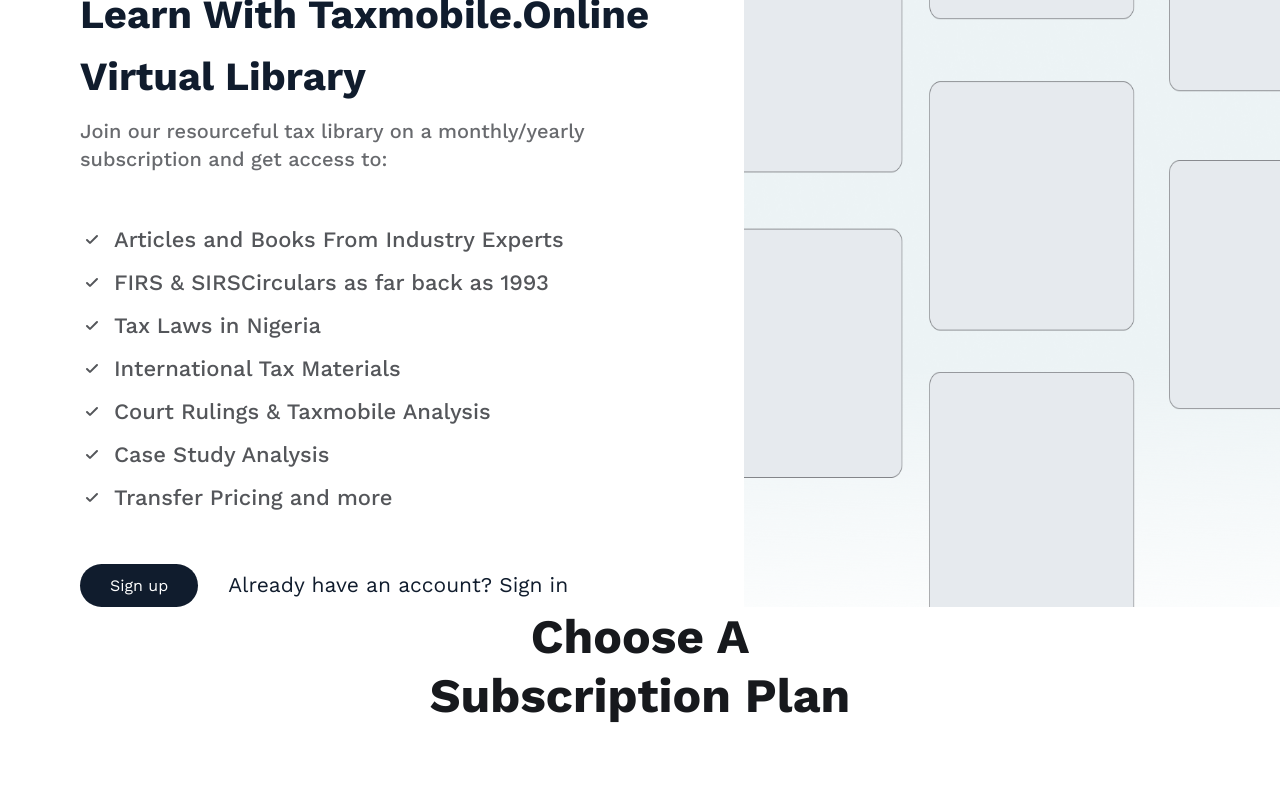
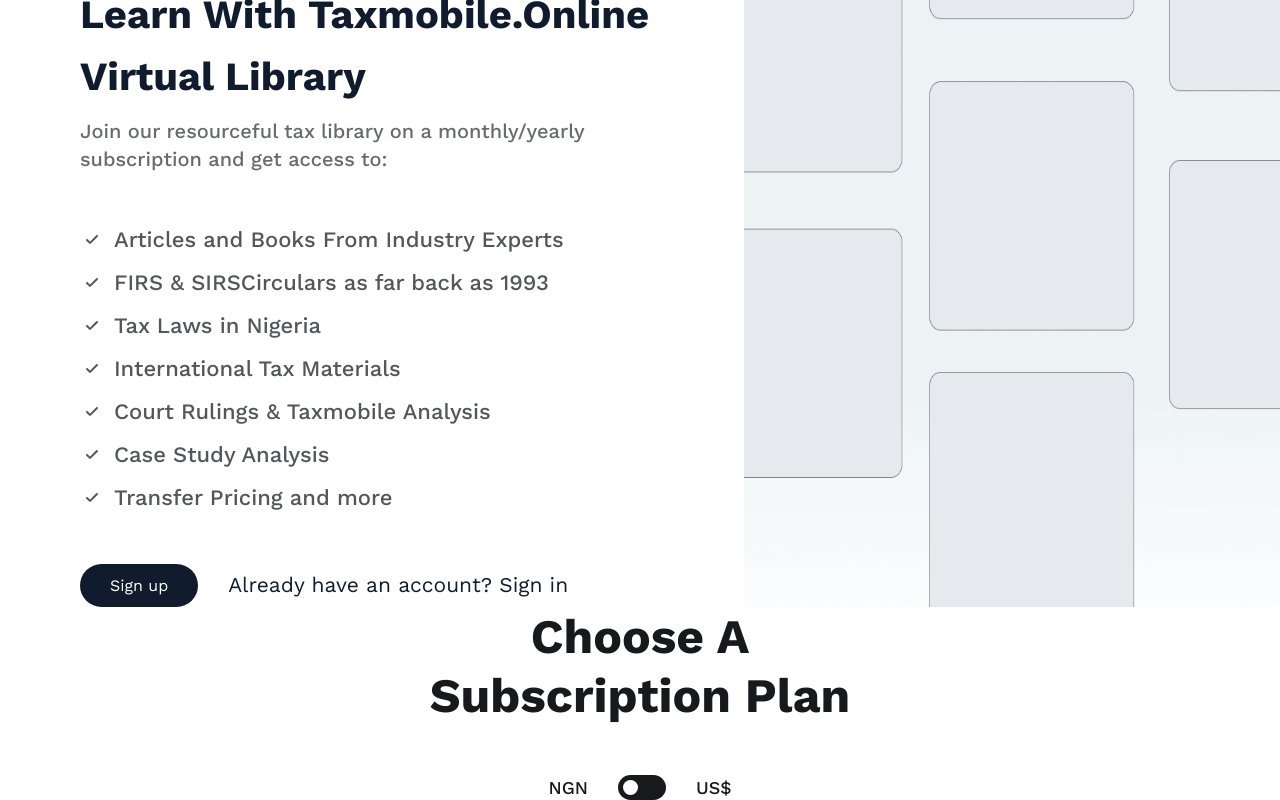
Before and after one commit to taxmobile-online/web, a React (Create React App) app: page / in a window 1280 px wide. Shown: the part 206-1006 px from the top of the page. Before the commit the page ends 931 px from the top, so only its background shows below. Built offline with nearby package versions, Linux system fonts and the light colour scheme.

Commit message:
feat: Added Switch component

```diff
--- /dev/null
+++ b/src/Components/Templates/SubscriptionOption/PriceSwitch.tsx
@@ -0,0 +1,29 @@
+import React, { useState } from "react";
+
+import { PriceSwitchStyle, Switch, SwitchToggle } from "./style";
+import Typography from "Components/Atoms/Typography";
+
+interface Props {}
+// Variable
+const ng = "NGN";
+const us = "US$";
+
+const PriceSwitch: React.FC<Props> = () => {
+  // States
+  const [currency, setCurrency] = useState(ng);
+
+  // Data to display
+  return (
+    <PriceSwitchStyle>
+      <Typography as="h6" className="h-8" text={ng} />
+      <Switch
+        onClick={() => setCurrency((currency) => (currency === ng ? us : ng))}
+      >
+        <SwitchToggle className={currency === us ? "mvv" : ""} />
+      </Switch>
+      <Typography as="h6" className="h-8" text={us} />
+    </PriceSwitchStyle>
+  );
+};
+
+export default PriceSwitch;
--- a/src/Components/Templates/SubscriptionOption/index.tsx
+++ b/src/Components/Templates/SubscriptionOption/index.tsx
@@ -1,6 +1,7 @@
 import React from "react";
 import { Container, Wrapper } from "./style";
 import Typography from "Components/Atoms/Typography";
+import PriceSwitch from "./PriceSwitch";
 
 interface Props {}
 const SubscriptionOption: React.FC<Props> = () => {
@@ -9,9 +10,10 @@
       <Container>
         <Typography
           as="h3"
-          className="h-7 text-center max-width-430 mx-auto"
+          className="h-7 text-center max-width-430 mx-auto mb-50"
           text="Choose A Subscription Plan"
         />
+        <PriceSwitch />
       </Container>
     </Wrapper>
   );
--- a/src/Components/Templates/SubscriptionOption/style.tsx
+++ b/src/Components/Templates/SubscriptionOption/style.tsx
@@ -1,6 +1,41 @@
 import styled from "styled-components";
+import {
+  FlexColumnJcCenterAiCenter,
+  FlexRowAiCenter,
+  FlexRow,
+} from "Styles/Abstract/Mixins";
 
 import { Center } from "Styles/layouts/Center";
 
 export const Wrapper = styled.main``;
-export const Container = styled(Center)``;
+export const Container = styled(Center)`
+  ${FlexColumnJcCenterAiCenter}
+`;
+
+export const PriceSwitchStyle = styled.div`
+  ${FlexRowAiCenter}
+  gap: 3rem;
+`;
+
+export const Switch = styled.div`
+  width: 4.8rem;
+  padding: 0.5rem;
+  background-color: var(--color-2);
+  border-radius: 3rem;
+  ${FlexRow}
+  cursor: pointer;
+  transition: 0.4s;
+`;
+
+export const SwitchToggle = styled.div`
+  --size: 1.5rem;
+  width: var(--size);
+  height: var(--size);
+  background-color: var(--color-white);
+  border-radius: 50%;
+  transition: 0.4s cubic-bezier(0.55, 0.09, 0.68, 0.53);
+
+  &.mvv {
+    transform: translateX(calc(100% + calc(var(--size) / 2)));
+  }
+`;
--- a/src/Styles/Base/Typography.ts
+++ b/src/Styles/Base/Typography.ts
@@ -52,6 +52,12 @@
       line-height: 123.3%;
       color: var(--color-2);
     }
+    &-8 {
+      font-size: 1.8rem;
+      font-weight: 500;
+      line-height: 123.3%;
+      color: var(--color-2);
+    }
   }
 
   /* Body || Paragraphs */
--- a/src/Styles/Base/Utilities.ts
+++ b/src/Styles/Base/Utilities.ts
@@ -217,6 +217,9 @@
   .flex-align-end {
     align-self: flex-end;
   }
+  .flex-j-end {
+    justify-content: flex-end;
+  }
   .flex-shrink-0 {
     flex-shrink: 0;
   }
```
